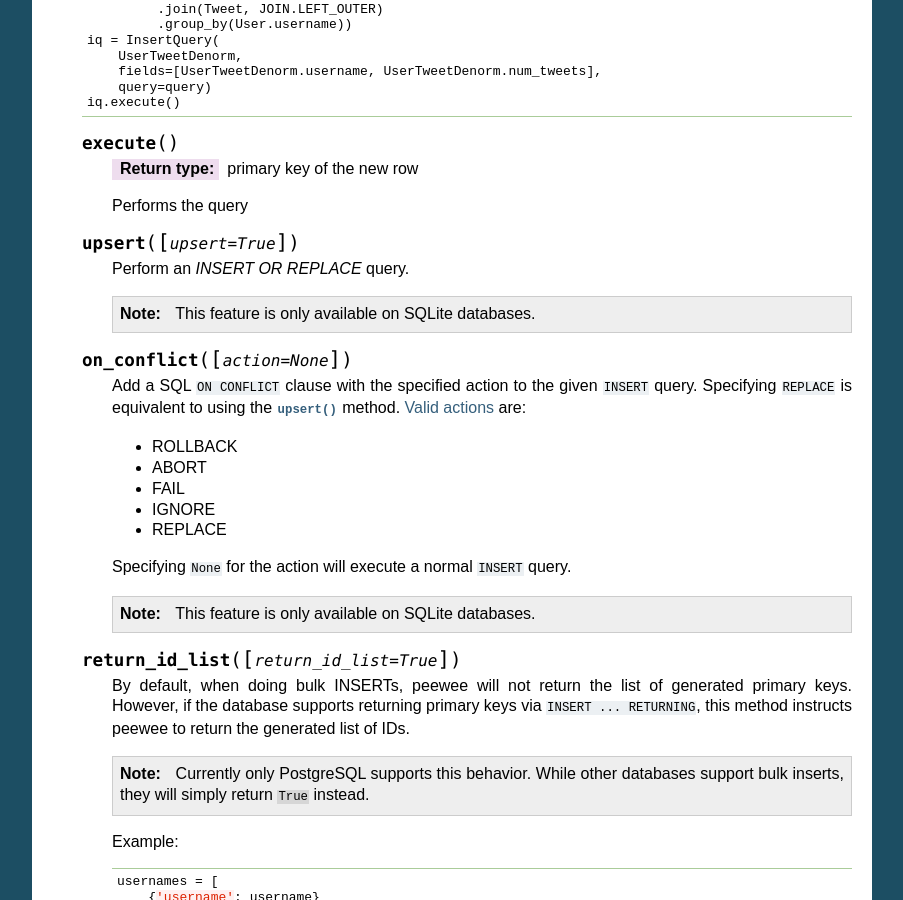
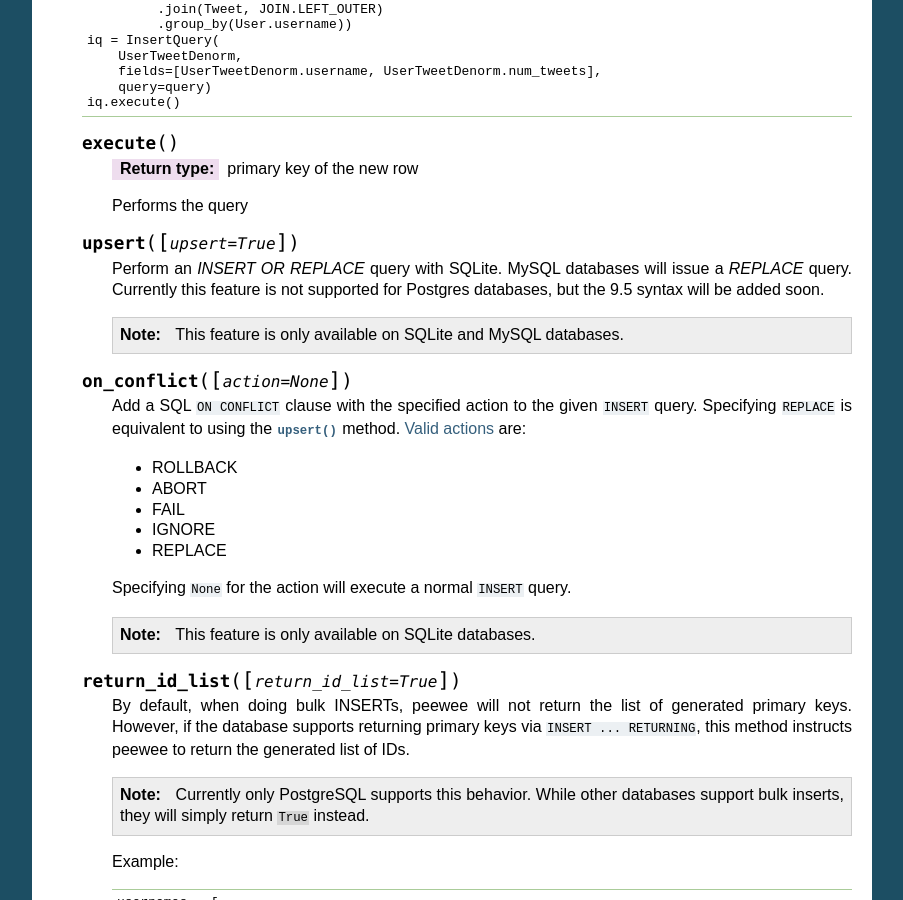
Before and after one commit to coleifer/peewee, a Sphinx documentation site: the page built from docs/peewee/api.rst, in a window 1280 px wide and 900 px high, scrolled down 24160 px. Shown: the whole window, without its empty margins (198-1101 px from the left). Built offline with Sphinx 7.4.7, drawn with Linux system fonts in a browser that asks for light colours; pages that are not in the unit, such as notebooks, are missing from menus; the version number could not be read and is left out.

Commit message:
Docs update for upsert.

```diff
--- a/docs/peewee/api.rst
+++ b/docs/peewee/api.rst
@@ -1546,9 +1546,9 @@ Query Types
 
     .. py:method:: upsert([upsert=True])
 
-        Perform an *INSERT OR REPLACE* query.
-
-        .. note:: This feature is only available on SQLite databases.
+        Perform an *INSERT OR REPLACE* query with SQLite. MySQL databases will issue a *REPLACE* query. Currently this feature is not supported for Postgres databases, but the 9.5 syntax will be added soon.
+
+        .. note:: This feature is only available on SQLite and MySQL databases.
 
     .. py:method:: on_conflict([action=None])
 
```
